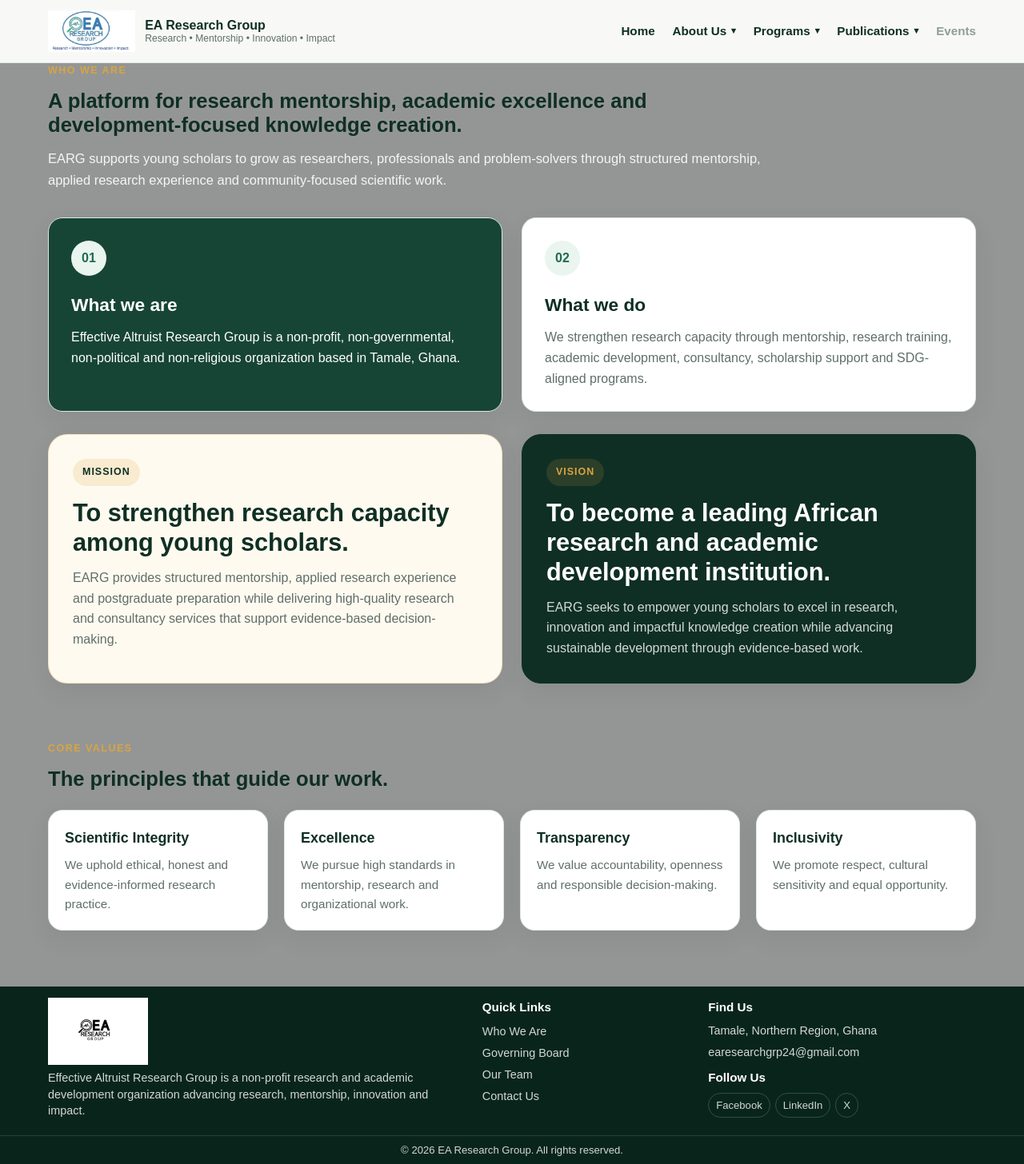
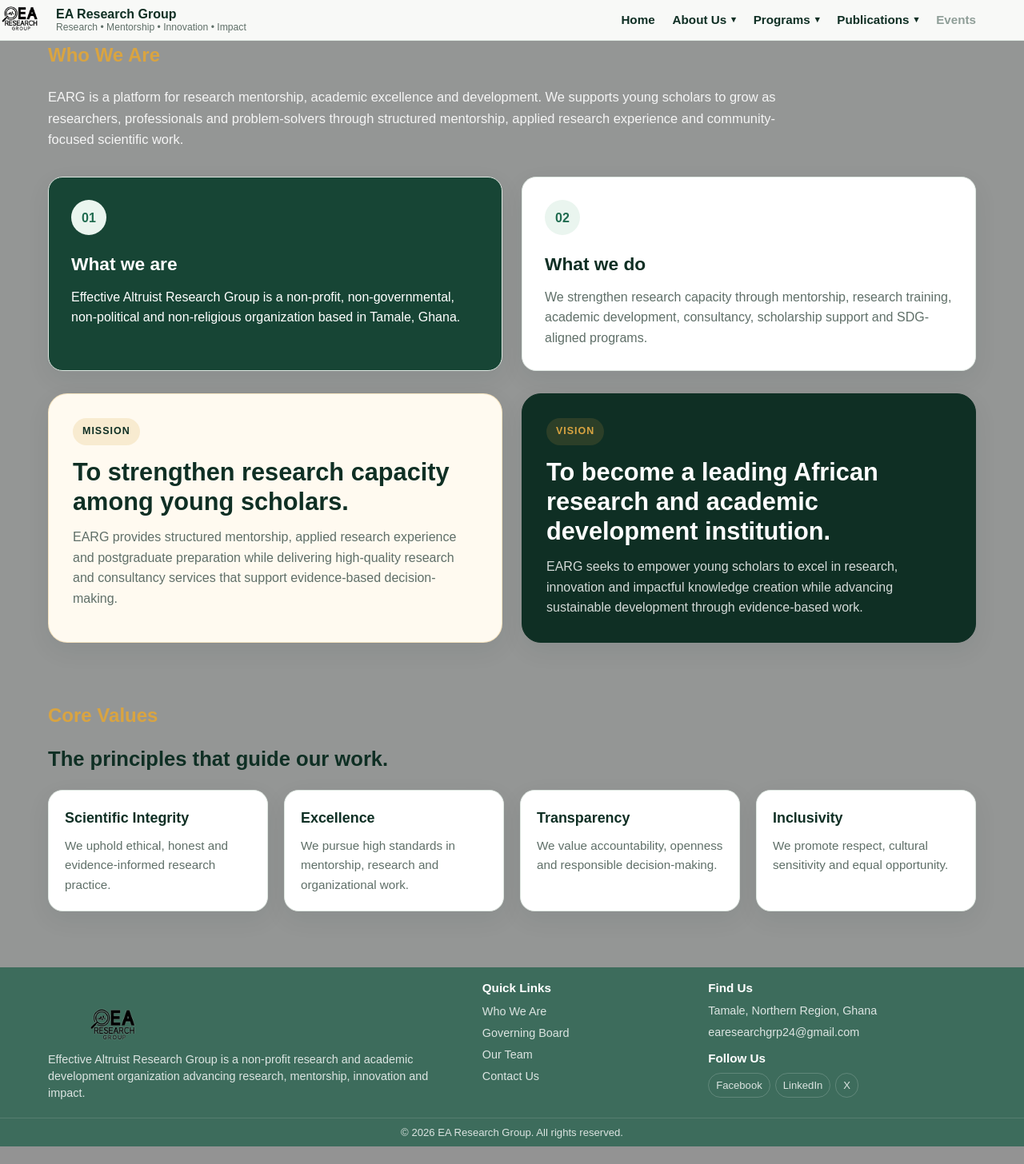
Before and after one commit to noankomah/earg-preview, a PHP site: page /about.html in a window 1280 px wide. Shown: the whole page at 80% size. After the commit the page ends 1434 px from the top, so only its background shows below. Run offline with PHP 8.4, Linux system fonts and the light colour scheme.

Commit message:
modification to logo and general content

```diff
--- a/about.html
+++ b/about.html
@@ -19,7 +19,7 @@
     <div class="container header-inner">
 
       <a href="index.html" class="brand" aria-label="EA Research Group home">
-        <img src="assets/images/earg-logo.png" alt="EA Research Group Logo" class="brand-logo" />
+        <img src="assets/images/earg-logo-transparent.png" alt="EA Research Group Logo" class="brand-logo" />
         <span class="brand-text">
           <strong>EA Research Group</strong>
           <small>Research • Mentorship • Innovation • Impact</small>
@@ -84,10 +84,9 @@
       <section class="about-route is-active" id="who-we-are" data-route="who-we-are">
         <div class="container">
           <div class="section-heading wide">
-            <p class="eyebrow">Who We Are</p>
-            <h3>A platform for research mentorship, academic excellence and development-focused knowledge creation.</h3>
+            <h1 class="eyebrow">Who We Are</h1>
             <p>
-              EARG supports young scholars to grow as researchers, professionals and problem-solvers
+              EARG is a platform for research mentorship, academic excellence and development. We supports young scholars to grow as researchers, professionals and problem-solvers
               through structured mentorship, applied research experience and community-focused scientific work.
             </p>
           </div>
@@ -135,7 +134,7 @@
 
           <div class="values-block">
             <div class="section-heading compact">
-              <p class="eyebrow">Core Values</p>
+              <h1 class="eyebrow">Core Values</h1>
               <h3>The principles that guide our work.</h2>
             </div>
 
@@ -168,7 +167,7 @@
       <section class="about-route" id="governing-board" data-route="governing-board" hidden>
         <div class="container">
           <div class="section-heading centered">
-            <h2>Governing Board</h2>
+            <h1>Governing Board</h1>
             <p>
               The Governing Board provides strategic oversight, policy direction,
               accountability and institutional guidance for EARG.
@@ -216,10 +215,10 @@
               <p>Member</p>
             </article>
           </div>
-
+          <!--
           <div class="advisory-block">
             <div class="section-heading centered small-gap">
-              <h2>Advisory Board</h2>
+              <h1>Advisory Board</h1>
               <p>
                 The Advisory Board provides expert guidance, institutional advice and
                 strategic support to strengthen EARG’s programs and long-term direction.
@@ -240,6 +239,7 @@
               </article>
             </div>
           </div>
+          -->
         </div>
       </section>
 
@@ -338,7 +338,7 @@
   <!-- FOOTER -->
   <footer class="site-footer">
     <div class="container footer-grid">
-      <div>
+      <div class="logo-text">
         <img src="assets/images/earg-logo-transparent.png" alt="EA Research Group Logo" class="footer-logo" />
         <p>
           Effective Altruist Research Group is a non-profit research and academic
--- a/assets/css/about.css
+++ b/assets/css/about.css
@@ -29,8 +29,19 @@ section[id] {
   scroll-margin-top: var(--header-offset);
 }
 main {
+  margin-top:-21px;
+  padding:0;
   background: #afb4b1;
 }
+
+main > section {
+  display: flow-root;
+}
+
+main > section:first-child {
+  margin-top: 0;
+}
+
 /* RESET */
 * {
   box-sizing: border-box;
@@ -42,6 +53,7 @@ html {
 
 body {
   margin: 0;
+  padding:0;
   font-family: Arial, Helvetica, sans-serif;
   color: var(--text);
   line-height: 1.6;
@@ -88,28 +100,39 @@ button {
 }
 
 .header-inner {
-  min-height: 78px;
+  max-height: 50px;
   display: flex;
   align-items: center;
   justify-content: space-between;
-  gap: 24px;
+  gap: 5px;
+}
+
+.header-inner {
+  max-height: 50px;
+  display: flex;
+  align-items: center;
+  justify-content: space-between;
+  gap: 5px;
 }
 
 .brand {
   display: flex;
   align-items: center;
-  gap: 12px;
+  gap: 0px;
   min-width: 250px;
+  margin-left: -100px;
 }
 
 .brand-logo {
-  height: 52px;
-  width: auto;
+  height: 150px;
+  width: 140px;
   object-fit: contain;
+  padding: 0;
 }
 
 .brand-text strong,
 .brand-text small {
+  margin-left: -30px;
   display: block;
 }
 
@@ -229,11 +252,6 @@ button {
 /* COMMON */
 .eyebrow {
   color: var(--gold);
-  font-weight: 800;
-  text-transform: uppercase;
-  letter-spacing: 0.12em;
-  font-size: 0.78rem;
-  margin: 0 0 12px;
 }
 
 .btn {
@@ -271,9 +289,11 @@ button {
 }
 
 .section-heading.centered {
+  color: var(--gold);
   text-align: center;
   margin-left: auto;
   margin-right: auto;
+  font-weight: bold;
 }
 
 .section-heading.small-gap {
@@ -416,6 +436,26 @@ button {
 .mission-card.dark p {
   color: rgba(255, 255, 255, 0.82);
 }
+
+
+.section-heading p:not(.eyebrow) {
+  color: whitesmoke;
+  margin: 0;
+  font-size: 1.03rem;
+}
+
+/* WHO WE ARE */
+#who-we-are{
+    background: #949695;
+}
+
+.identity-grid {
+  display: grid;
+  grid-template-columns: repeat(2, 1fr);
+  gap: 24px;
+  margin-bottom: 28px;
+}
+
 
 .values-block {
   margin-top: 72px;
@@ -621,7 +661,7 @@ button {
 
 /* FOOTER */
 .site-footer {
-  background: #09251b;
+  background: #3d6c5c;
   color: rgba(255, 255, 255, 0.82);
   padding-top: 14px;
 }
@@ -634,9 +674,10 @@ button {
 }
 
 .footer-logo {
-    background: white;
-  width: 125px;
-  margin-bottom: 6px;
+  height:120px;
+  width: 175px;
+  margin-bottom: 0px;
+  color: #040404;
 }
 
 .site-footer h4 {
@@ -647,9 +688,16 @@ button {
 
 .site-footer p {
   margin: 0 0 6px;
+
   font-size: 0.9rem;
   line-height: 1.45;
 }
+
+.logo-text p {
+  margin-top: -29px;
+}
+
+
 
 .site-footer a {
   display: block;
--- a/assets/images/hero_images/images.json
+++ b/assets/images/hero_images/images.json
@@ -1,4 +1,7 @@
 [
+  "assets/images/hero_images/image1.jpg ",
+  "assets/images/hero_images/image2.jpg ",
+  "assets/images/hero_images/image3.jpg ",
   "assets/images/hero_images/earg-logo.png ",
   "assets/images/hero_images/slide-mentorship.svg",
   "assets/images/hero_images/earg-logo-transparent.png",
```
Also changed, not shown: assets/css/index.css (+33 -29 lines), index.html (+9 -9 lines), assets/images/hero_images/image3.jpg (added), 2 other files.
